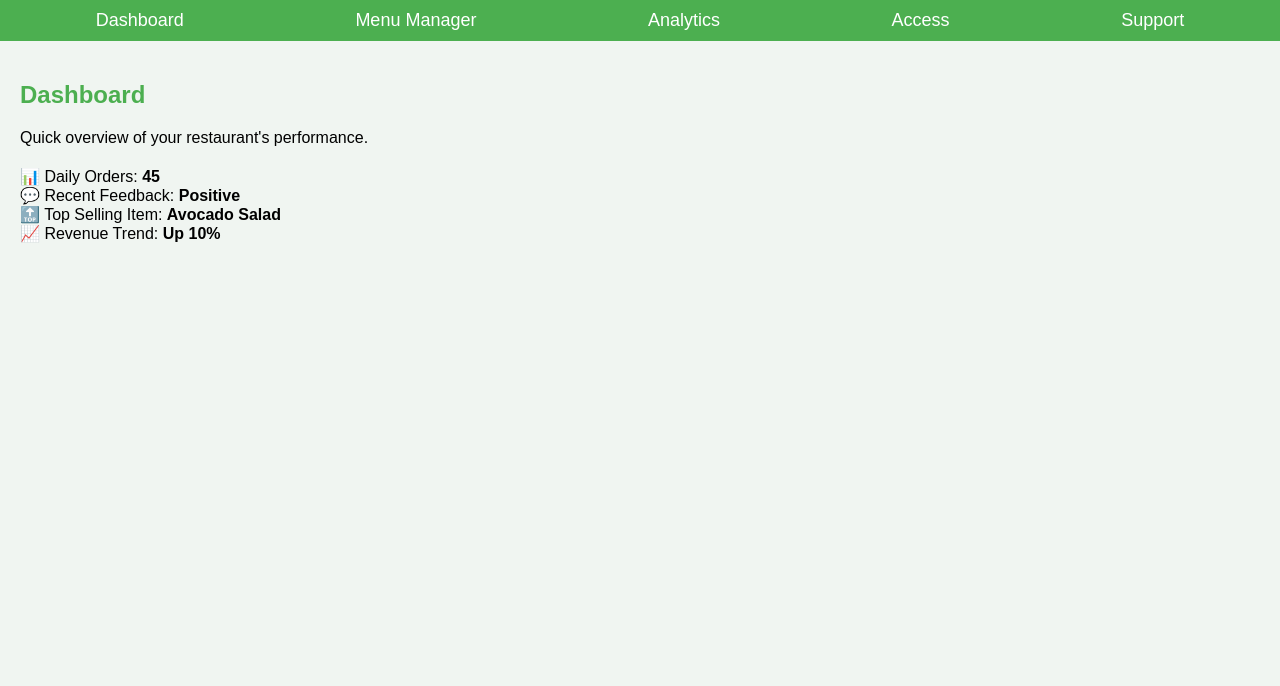
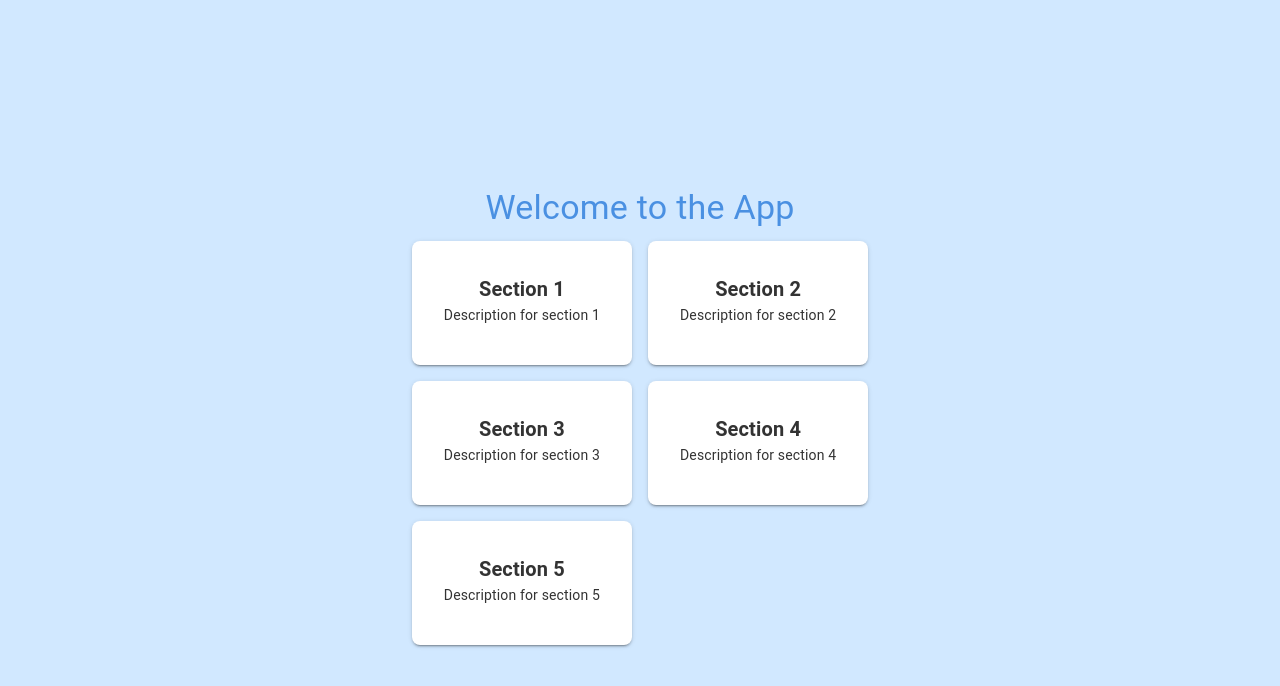
Before and after one commit to Filomamba/Test1, a React (Create React App) app in the folder pickle-dashboard/: page / in a window 1280 px wide. Shown: the top 686 px of the page. Built offline with nearby package versions, Linux system fonts and the light colour scheme.

Commit message:
Update App.js

```diff
--- a/pickle-dashboard/src/App.js
+++ b/pickle-dashboard/src/App.js
@@ -1,27 +1,68 @@
 import React from 'react';
-import { BrowserRouter as Router, Routes, Route } from 'react-router-dom';
-import Dashboard from './components/Dashboard';
-import MenuManager from './components/MenuManager';
-import Analytics from './components/Analytics';
-import Access from './components/Access';
-import Support from './components/Support';
-import Navigation from './components/Navigation';
+import { Box, Card, CardContent, Typography } from '@mui/material';
 
-function App() {
+// Define the color scheme
+const primaryColor = "#4A90E2";  // A soft blue
+const secondaryColor = "#D1E8FF";  // Light blue for background
+const textColor = "#333";  // Dark text for readability
+
+const sections = [
+  { title: "Section 1", description: "Description for section 1" },
+  { title: "Section 2", description: "Description for section 2" },
+  { title: "Section 3", description: "Description for section 3" },
+  { title: "Section 4", description: "Description for section 4" },
+  { title: "Section 5", description: "Description for section 5" },
+];
+
+export default function App() {
   return (
-    <Router>
-      <div>
-        <Navigation />
-        <Routes>
-          <Route path="/" element={<Dashboard />} />
-          <Route path="/menu-manager" element={<MenuManager />} />
-          <Route path="/analytics" element={<Analytics />} />
-          <Route path="/access" element={<Access />} />
-          <Route path="/support" element={<Support />} />
-        </Routes>
-      </div>
-    </Router>
+    <Box
+      sx={{
+        display: 'flex',
+        flexDirection: 'column',
+        alignItems: 'center',
+        justifyContent: 'center',
+        height: '100vh',
+        bgcolor: secondaryColor,
+        padding: 2,
+      }}
+    >
+      <Typography variant="h4" component="h1" gutterBottom sx={{ color: primaryColor }}>
+        Welcome to the App
+      </Typography>
+      <Box
+        sx={{
+          display: 'grid',
+          gap: 2,
+          gridTemplateColumns: 'repeat(2, 1fr)',
+          '@media (max-width:600px)': { gridTemplateColumns: '1fr' },
+        }}
+      >
+        {sections.map((section, index) => (
+          <Card
+            key={index}
+            sx={{
+              minWidth: 150,
+              padding: 2,
+              textAlign: 'center',
+              bgcolor: '#fff',
+              color: textColor,
+              boxShadow: 2,
+              borderRadius: 2,
+              '&:hover': { boxShadow: 4 },
+            }}
+          >
+            <CardContent>
+              <Typography variant="h6" component="div" sx={{ fontWeight: 'bold' }}>
+                {section.title}
+              </Typography>
+              <Typography variant="body2" sx={{ color: textColor }}>
+                {section.description}
+              </Typography>
+            </CardContent>
+          </Card>
+        ))}
+      </Box>
+    </Box>
   );
 }
-
-export default App;
```
